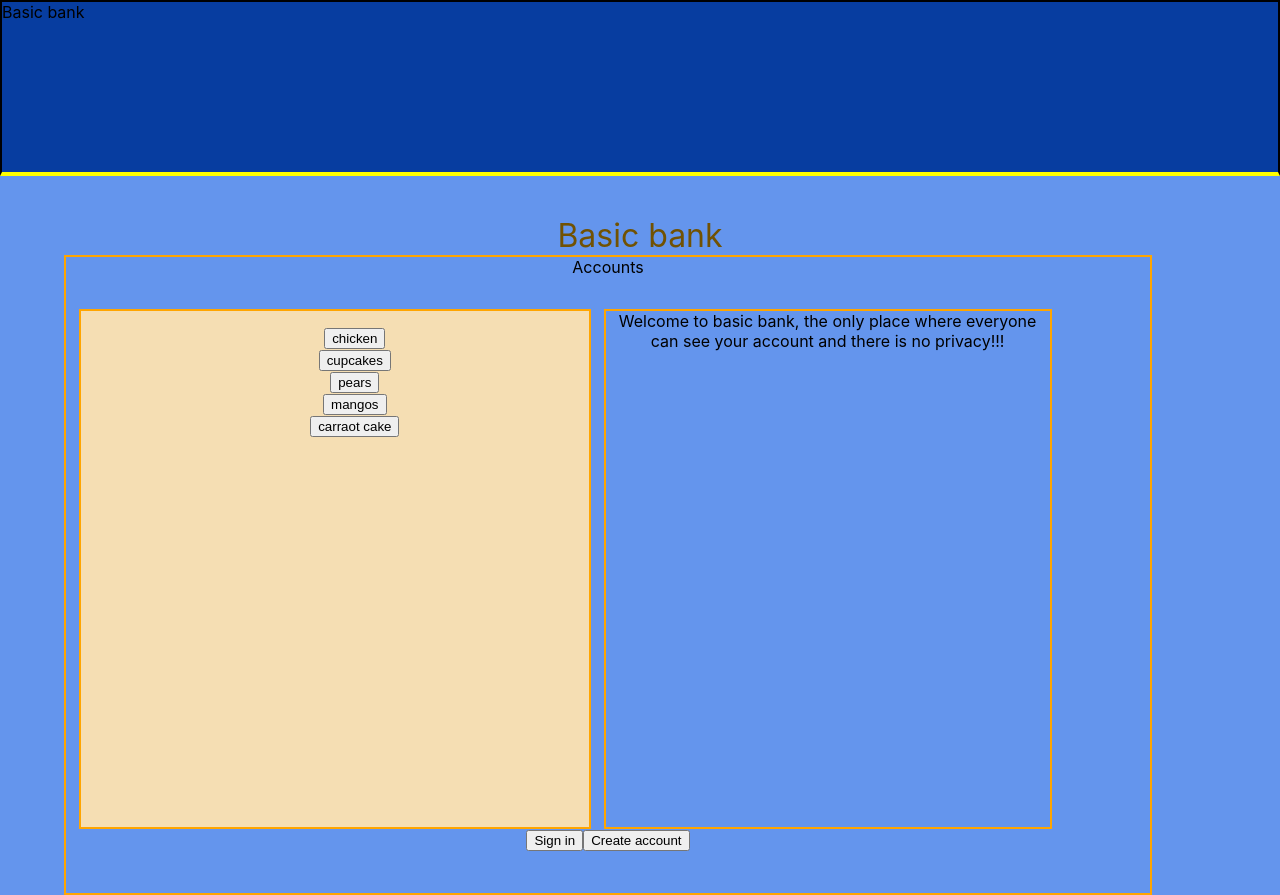
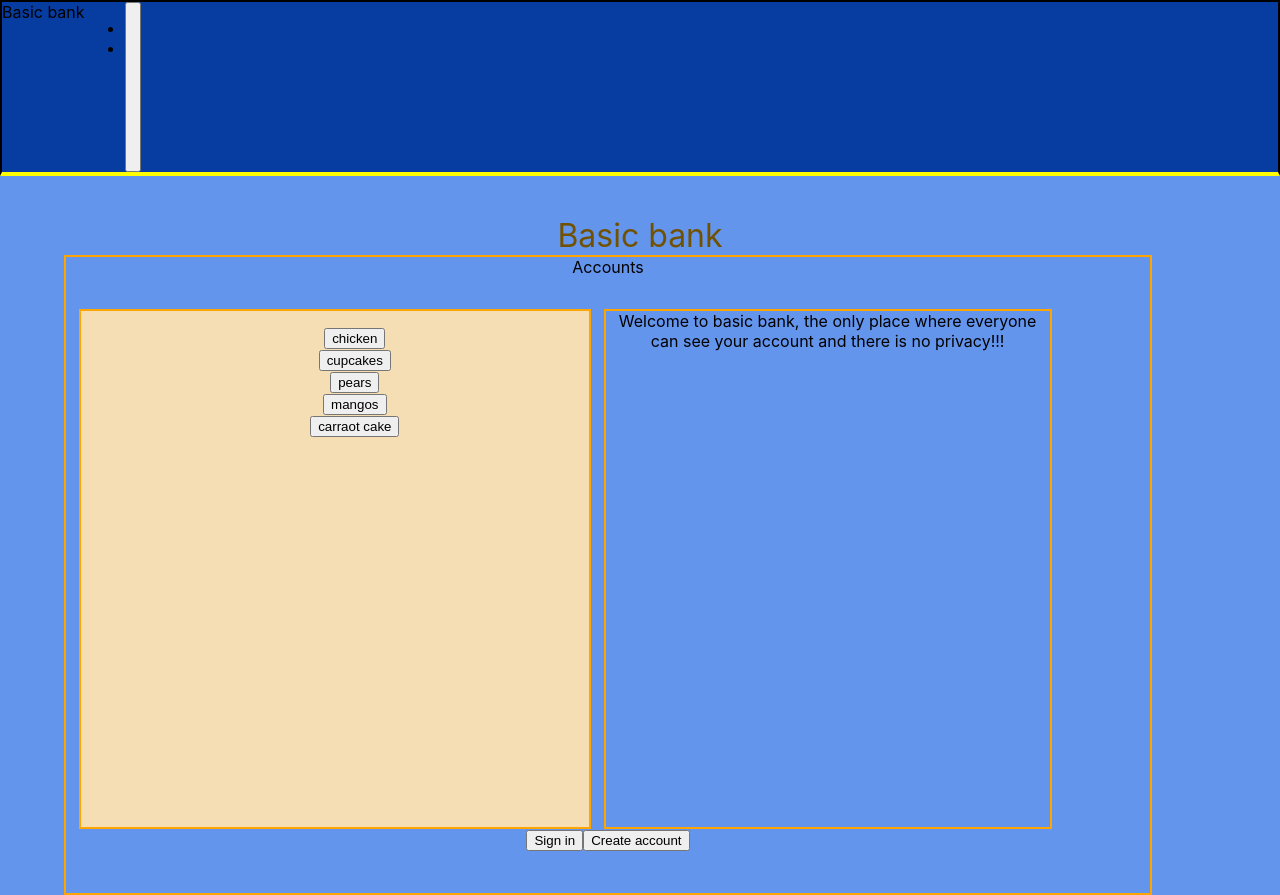
Before and after one commit to cyberstizz/basicbank, a React (Create React App) app: page / in a window 1280 px wide. Built offline with nearby package versions, Linux system fonts and the light colour scheme.

Commit message:
added a nav list and a button at the top

```diff
--- a/src/Home.js
+++ b/src/Home.js
@@ -8,6 +8,13 @@ const Home = () => {
         <div id="fullpage">
         <div class="top_section">
         Basic bank
+
+        <ul>
+            <li></li>
+            <li></li>
+
+        </ul>
+        <button id="signin"></button>
 
         </div>
 
```
